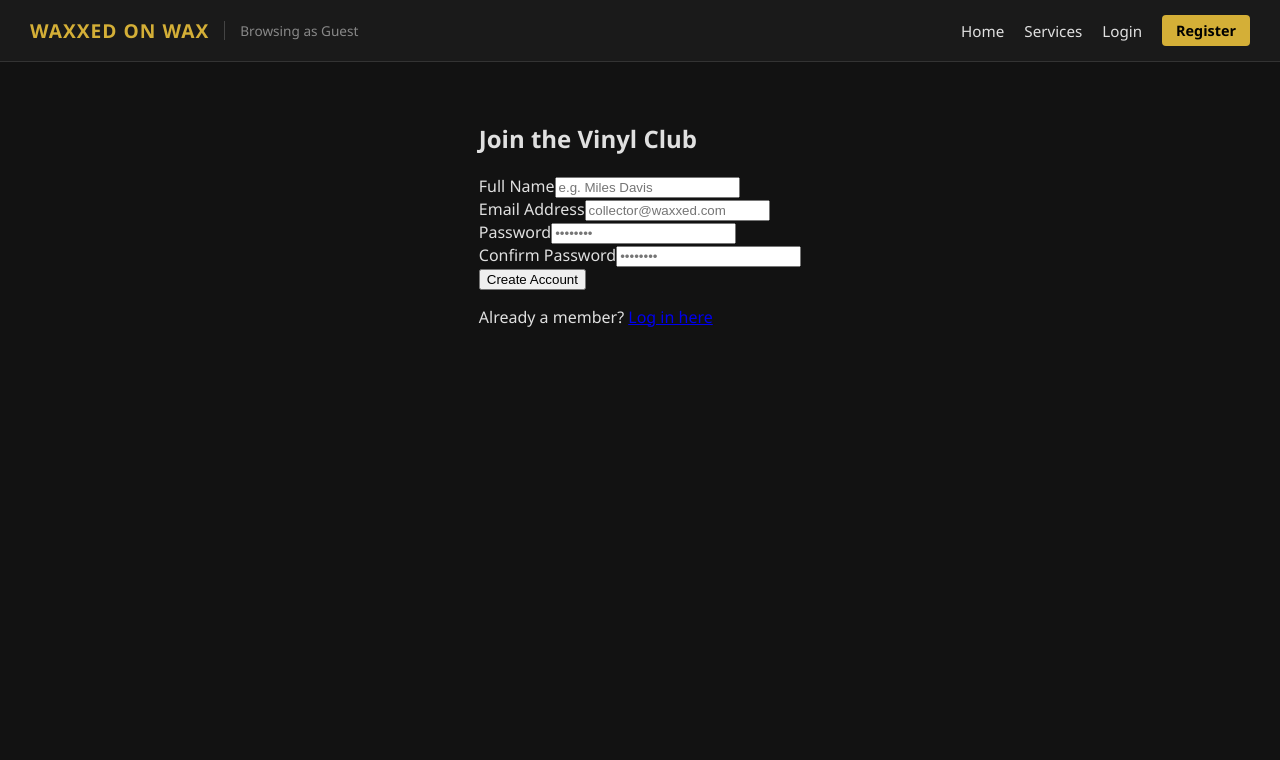
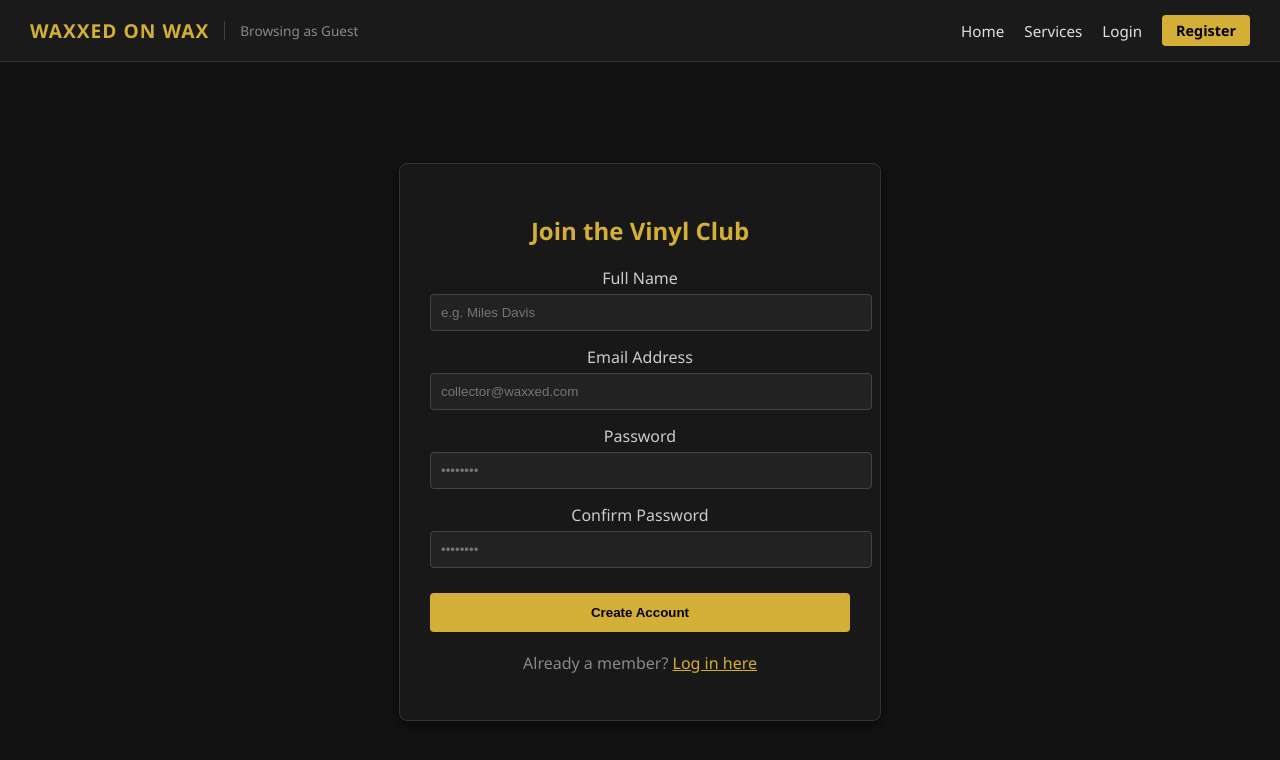
Before and after one commit to hunterthehunt/Capstone_Project, a React (Create React App) app in the folder client/: page /register in a window 1280 px wide. Shown: the top 760 px of the page. Built offline with nearby package versions, Linux system fonts and the light colour scheme.

Commit message:
pic redo

```diff
--- a/client/src/Components/loginview.js
+++ b/client/src/Components/loginview.js
@@ -1,95 +1,89 @@
 import React, { useState } from 'react';
-import { useNavigate } from 'react-router-dom';
 
-function LoginView({ onLogin }) {
-  const [email, setEmail] = useState('');
-  const [password, setPassword] = useState('');
-  const [error, setError] = useState('');
-  const navigate = useNavigate();
+function LoginView({ onNavigate, setUser }) {
+  const [formData, setFormData] = useState({
+    email: '',
+    password: ''
+  });
 
-  const handleSubmit = async (e) => {
+  const handleChange = (e) => {
+    setFormData({ ...formData, [e.target.name]: e.target.value });
+  };
+
+  const handleSubmit = (e) => {
     e.preventDefault();
-    setError('');
-
-    try {
-      // Attempt backend authentication call
-      const response = await fetch('http://localhost:5000/api/login', {
-        method: 'POST',
-        headers: { 'Content-Type': 'application/json' },
-        body: JSON.stringify({ email, password }),
-      });
-
-      if (!response.ok) {
-        throw new Error('Invalid credentials');
-      }
-
-      const data = await response.json();
-      onLogin(data.user);
-      navigate('/services');
-    } catch (err) {
-      // FALLBACK FOR DEMO/TESTING: Allows logging in if server is offline
-      console.warn('Backend server unreachable. Using fallback demo login.');
-
-      if (email.length > 0 && password.length > 0) {
-        const mockUser = {
-          id: 1,
-          name: email.split('@')[0],
-          email: email
-        };
-        onLogin(mockUser);
-        navigate('/services');
-      } else {
-        setError('Please enter a valid email and password.');
-      }
+    // Simulate login for capstone demo
+    if (formData.email && formData.password) {
+      const loggedUser = { email: formData.email, id: 'user_123' };
+      if (setUser) setUser(loggedUser);
+      if (onNavigate) onNavigate('services');
+    } else {
+      alert('Please enter both email and password.');
     }
   };
 
   return (
-    <div className="page-wrapper" style={{ display: 'flex', justifyContent: 'center', marginTop: '50px' }}>
-      <div className="dark-card" style={{ maxWidth: '400px', width: '100%', textAlign: 'center' }}>
-        <h2 className="gold-title">Member Login</h2>
-
-        {error && <p style={{ color: '#ff4d4d', fontSize: '0.9rem' }}>{error}</p>}
+    <div className="page-wrapper" style={{
+      display: 'flex',
+      justifyContent: 'center',
+      alignItems: 'center',
+      minHeight: '80vh',
+      padding: '20px'
+    }}>
+      <div className="dark-card" style={{
+        width: '100%',
+        maxWidth: '420px',
+        padding: '30px',
+        backgroundColor: '#181818',
+        border: '1px solid #333',
+        borderRadius: '8px',
+        boxShadow: '0 4px 12px rgba(0,0,0,0.5)'
+      }}>
+        <h2 style={{
+          color: 'var(--gold-primary, #d4af37)',
+          textAlign: 'center',
+          marginBottom: '20px'
+        }}>
+          Member Sign In
+        </h2>
 
         <form onSubmit={handleSubmit} style={{ display: 'flex', flexDirection: 'column', gap: '15px' }}>
-          <div style={{ textAlign: 'left' }}>
-            <label style={{ color: 'var(--gold-primary, #d4af37)', fontSize: '0.9rem' }}>Email Address</label>
+          <div>
+            <label style={{ display: 'block', color: '#ccc', marginBottom: '5px' }}>Email Address</label>
             <input
               type="email"
-              value={email}
-              onChange={(e) => setEmail(e.target.value)}
-              placeholder="test@waxxed.com"
+              name="email"
+              placeholder="collector@waxxed.com"
+              value={formData.email}
+              onChange={handleChange}
               required
               style={{
                 width: '100%',
                 padding: '10px',
-                marginTop: '5px',
-                borderRadius: '4px',
+                backgroundColor: '#222',
                 border: '1px solid #444',
-                backgroundColor: '#1a1a1a',
                 color: '#fff',
-                boxSizing: 'border-box'
+                borderRadius: '4px'
               }}
             />
           </div>
 
-          <div style={{ textAlign: 'left' }}>
-            <label style={{ color: 'var(--gold-primary, #d4af37)', fontSize: '0.9rem' }}>Password</label>
+          <div>
+            <label style={{ display: 'block', color: '#ccc', marginBottom: '5px' }}>Password</label>
             <input
               type="password"
-              value={password}
-              onChange={(e) => setPassword(e.target.value)}
+              name="password"
               placeholder="••••••••"
+              value={formData.password}
+              onChange={handleChange}
               required
               style={{
                 width: '100%',
                 padding: '10px',
-                marginTop: '5px',
-                borderRadius: '4px',
+                backgroundColor: '#222',
                 border: '1px solid #444',
-                backgroundColor: '#2b2620',
                 color: '#fff',
-                boxSizing: 'border-box'
+                borderRadius: '4px'
               }}
             />
           </div>
@@ -97,19 +91,29 @@ function LoginView({ onLogin }) {
           <button
             type="submit"
             style={{
+              marginTop: '10px',
               padding: '12px',
-              backgroundColor: '#e0e0e0',
+              backgroundColor: 'var(--gold-primary, #d4af37)',
               color: '#000',
               border: 'none',
               borderRadius: '4px',
               fontWeight: 'bold',
-              cursor: 'pointer',
-              marginTop: '10px'
+              cursor: 'pointer'
             }}
           >
-            Sign In
+            Log In
           </button>
         </form>
+
+        <p style={{ textAlign: 'center', color: '#888', marginTop: '20px' }}>
+          Need an account?{' '}
+          <span
+            onClick={() => onNavigate && onNavigate('register')}
+            style={{ color: 'var(--gold-primary, #d4af37)', cursor: 'pointer', textDecoration: 'underline' }}
+          >
+            Register here
+          </span>
+        </p>
       </div>
     </div>
   );
--- a/client/src/Components/registerview.js
+++ b/client/src/Components/registerview.js
@@ -1,60 +1,154 @@
-import React from 'react';
-import { Link } from 'react-router-dom';
+import React, { useState } from 'react';
 
-function RegisterView() {
+function RegisterView({ onNavigate }) {
+  const [formData, setFormData] = useState({
+    name: '',
+    email: '',
+    password: '',
+    confirmPassword: ''
+  });
+
+  const handleChange = (e) => {
+    setFormData({ ...formData, [e.target.name]: e.target.value });
+  };
+
+  const handleSubmit = (e) => {
+    e.preventDefault();
+    if (formData.password !== formData.confirmPassword) {
+      alert('Passwords do not match');
+      return;
+    }
+    // Perform registration logic here
+    console.log('Registering user:', formData);
+  };
+
   return (
-    <div className="auth-page-container">
-      <div className="auth-card tile-border">
-        <h2 className="auth-title">Join the Vinyl Club</h2>
+    <div className="page-wrapper" style={{
+      display: 'flex',
+      justifyContent: 'center',
+      alignItems: 'center',
+      minHeight: '80vh',
+      padding: '20px'
+    }}>
+      <div className="dark-card" style={{
+        width: '100%',
+        maxWidth: '420px',
+        padding: '30px',
+        backgroundColor: '#181818',
+        border: '1px solid #333',
+        borderRadius: '8px',
+        boxShadow: '0 4px 12px rgba(0,0,0,0.5)'
+      }}>
+        <h2 style={{
+          color: 'var(--gold-primary, #d4af37)',
+          textAlign: 'center',
+          marginBottom: '20px'
+        }}>
+          Join the Vinyl Club
+        </h2>
 
-        <form className="auth-form">
-          <div className="form-group">
-            <label htmlFor="name">Full Name</label>
+        <form onSubmit={handleSubmit} style={{ display: 'flex', flexDirection: 'column', gap: '15px' }}>
+          <div>
+            <label style={{ display: 'block', color: '#ccc', marginBottom: '5px' }}>Full Name</label>
             <input
               type="text"
-              id="name"
+              name="name"
               placeholder="e.g. Miles Davis"
-              className="auth-input"
+              value={formData.name}
+              onChange={handleChange}
+              style={{
+                width: '100%',
+                padding: '10px',
+                backgroundColor: '#222',
+                border: '1px solid #444',
+                color: '#fff',
+                borderRadius: '4px'
+              }}
             />
           </div>
 
-          <div className="form-group">
-            <label htmlFor="email">Email Address</label>
+          <div>
+            <label style={{ display: 'block', color: '#ccc', marginBottom: '5px' }}>Email Address</label>
             <input
               type="email"
-              id="email"
+              name="email"
               placeholder="collector@waxxed.com"
-              className="auth-input"
+              value={formData.email}
+              onChange={handleChange}
+              style={{
+                width: '100%',
+                padding: '10px',
+                backgroundColor: '#222',
+                border: '1px solid #444',
+                color: '#fff',
+                borderRadius: '4px'
+              }}
             />
           </div>
 
-          <div className="form-group">
-            <label htmlFor="password">Password</label>
+          <div>
+            <label style={{ display: 'block', color: '#ccc', marginBottom: '5px' }}>Password</label>
             <input
               type="password"
-              id="password"
+              name="password"
               placeholder="••••••••"
-              className="auth-input"
+              value={formData.password}
+              onChange={handleChange}
+              style={{
+                width: '100%',
+                padding: '10px',
+                backgroundColor: '#222',
+                border: '1px solid #444',
+                color: '#fff',
+                borderRadius: '4px'
+              }}
             />
           </div>
 
-          <div className="form-group">
-            <label htmlFor="confirmPassword">Confirm Password</label>
+          <div>
+            <label style={{ display: 'block', color: '#ccc', marginBottom: '5px' }}>Confirm Password</label>
             <input
               type="password"
-              id="confirmPassword"
+              name="confirmPassword"
               placeholder="••••••••"
-              className="auth-input"
+              value={formData.confirmPassword}
+              onChange={handleChange}
+              style={{
+                width: '100%',
+                padding: '10px',
+                backgroundColor: '#222',
+                border: '1px solid #444',
+                color: '#fff',
+                borderRadius: '4px'
+              }}
             />
           </div>
 
-          <button type="submit" className="auth-btn">
+          <button
+            type="submit"
+            style={{
+              marginTop: '10px',
+              padding: '12px',
+              backgroundColor: 'var(--gold-primary, #d4af37)',
+              color: '#000',
+              border: 'none',
+              borderRadius: '4px',
+              fontWeight: 'bold',
+              cursor: 'pointer'
+            }}
+          >
             Create Account
           </button>
         </form>
 
-        <p className="auth-footer-text">
-          Already a member? <Link to="/login" className="auth-link">Log in here</Link>
+        <p style={{ textAlign: 'center', color: '#888', marginTop: '20px' }}>
+          Already a member?{' '}
+          <span
+            onClick={() => onNavigate && onNavigate('login')}
+            style={{ color: 'var(--gold-primary, #d4af37)', cursor: 'pointer', textDecoration: 'underline' }}
+          >
+            Log in here
+          </span>
         </p>
       </div>
     </div>
```
Also changed, not shown: client/src/Components/servicesview.js (+19 -9 lines).
